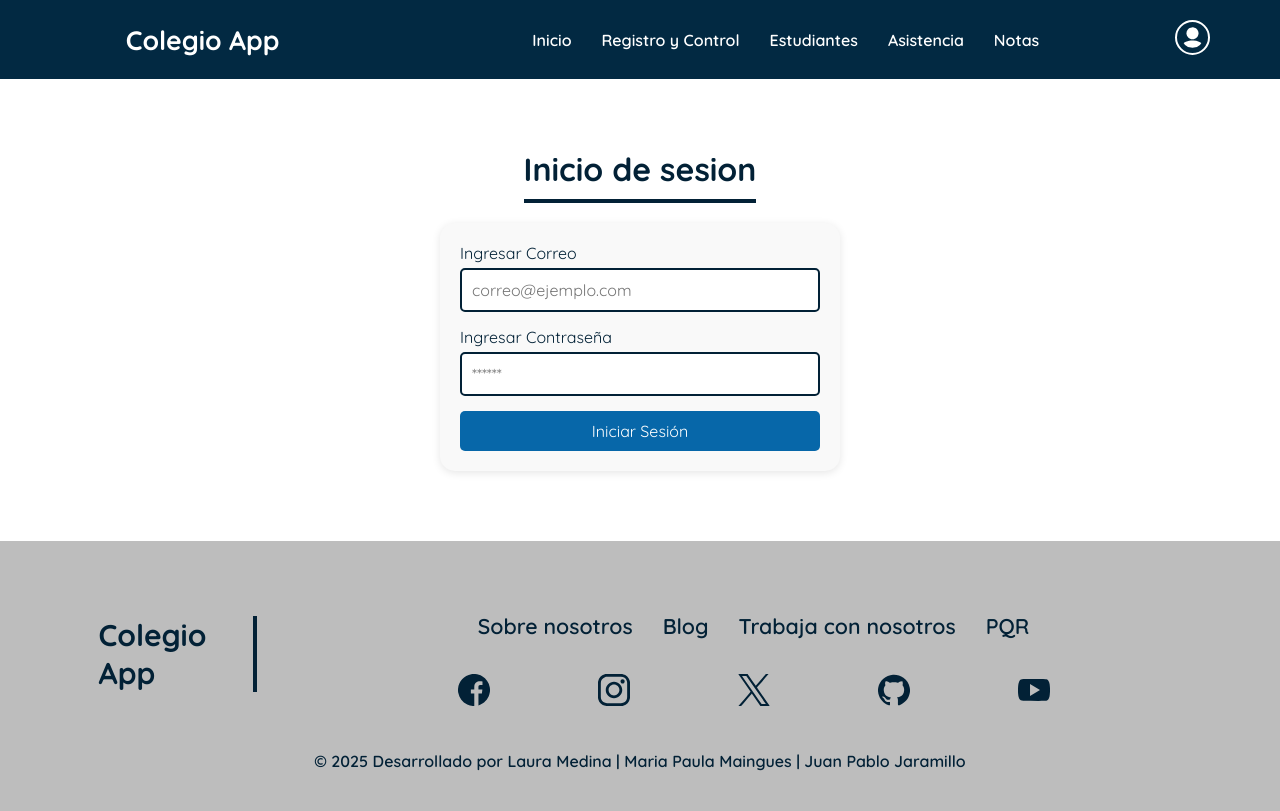
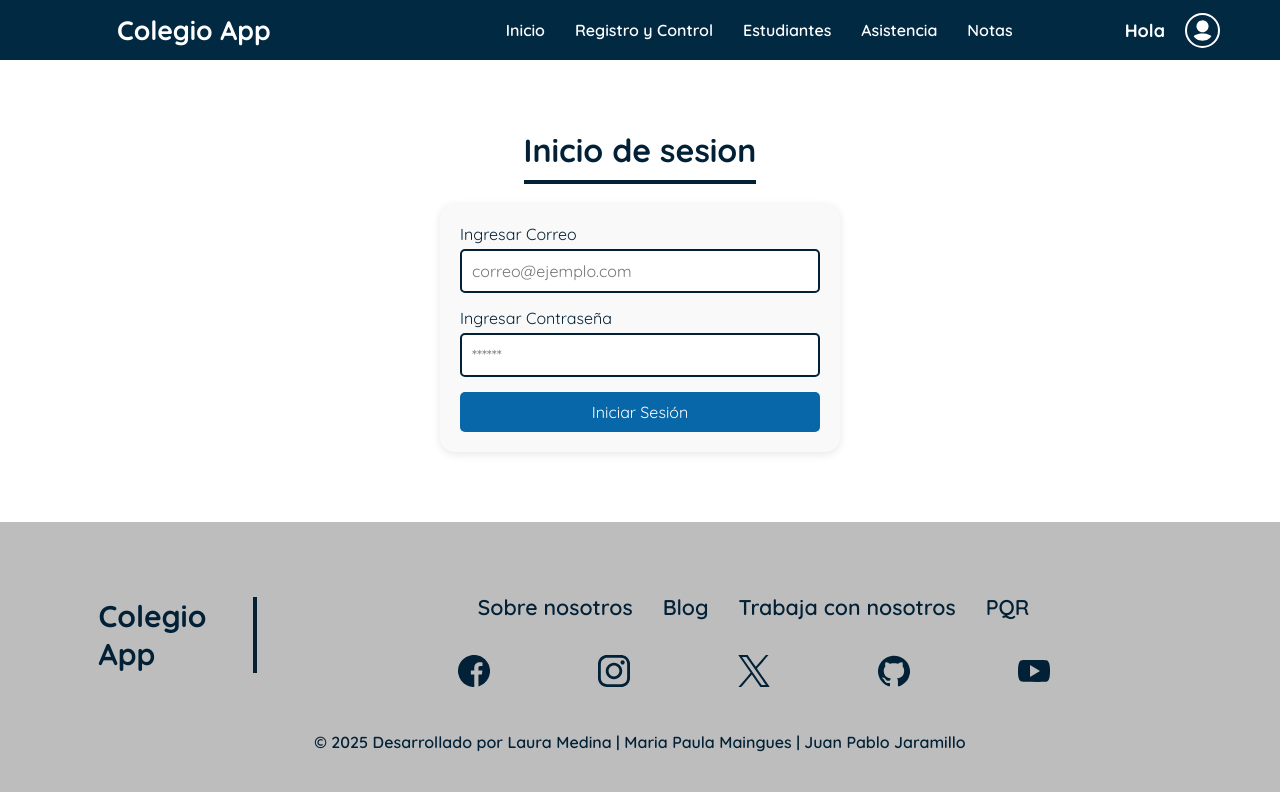
Before and after one commit to jpjaramillo95/proyectoColegio, a React (Vite) app: page /login in a window 1280 px wide. Built offline with nearby package versions, Linux system fonts and the light colour scheme.

Commit message:
feat se actualiza menu

```diff
--- a/src/components/common/Menu.css
+++ b/src/components/common/Menu.css
@@ -36,12 +36,55 @@ ul li {
   margin: 0px;
 }
 
+.usuarioContainer {
+  display: flex;
+  align-items: center;
+  gap: 10px;
+  cursor: pointer;
+  position: relative;
+}
+
+.menuPerfil {
+  position: absolute;
+  top: 60px;
+  right: 10px;
+  background: white;
+  border-radius: 5px;
+  padding: 10px;
+  box-shadow: 0px 4px 8px rgba(0, 0, 0, 0.2);
+  z-index: 9999;
+}
+
+.logoutButton {
+  background: #f44336;
+  color: white;
+  border: none;
+  margin-top: 3px;
+  padding: 10px 15px;
+  cursor: pointer;
+  font-size: 14px;
+  font-weight: bold;
+  border-radius: 5px;
+  width: 100%;
+}
+
+.logoutButton:hover {
+  background: #d32f2f;
+}
+
+.nombreUser {
+  color: white;
+  font-size: 18px;
+  font-weight: bold;
+  margin-right: 10px;
+}
+
 .iconoMenu {
   height: 35px;
   border: white solid 2px;
   padding: 5px;
   border-radius: 50%;
-  margin-right: 35px;
+  margin-right: 40px;
 }
 
 a {
--- a/src/components/common/Menu.jsx
+++ b/src/components/common/Menu.jsx
@@ -1,11 +1,22 @@
 import { NavLink } from "react-router-dom"
 import './Menu.css'
-import { useState } from "react"
+import { useEffect, useState } from "react"
 import cuenta from "../../../src/assets/img/cuenta.svg"
+import { useAuth } from "../../context/AuthContext";
 // import notificacion from "../../../src/assets/img/notificacion.svg"
 
 export default function Menu() {
     const [menuAbierto, setMenuAbierto] = useState(false);
+    const [menuPerfilAbierto, setMenuPerfilAbierto] = useState(false);
+
+    let{user, logout} = useAuth();
+
+    console.log("info user: ", user)
+
+    useEffect(()=>{
+        console.log("user: ", user)
+    })
+
   return (
     <>
         <section id="menu">
@@ -32,13 +43,25 @@ export default function Menu() {
                     <li>Notas</li>
                 </NavLink>
             </ul>
+            {/* <ul className="iconsMenu">
+                <NavLink to="/login">
+                    <li className="usuarioContainer">
+                        <p className="nombreUser">{user ? user.username: "Hola "}</p>
+                        <img src={cuenta} alt="icono-usuario" className="iconoMenu"/>
+                    </li>
+                </NavLink>
+            </ul> */}
             <ul className="iconsMenu">
-                {/* <NavLink to="/notificaciones">
-                    <li><img src={notificacion} alt="icono-notificacion " className="iconoMenu"/></li>
-                </NavLink> */}
-                <NavLink to="/login">
-                    <li><img src={cuenta} alt="icono-usuario" className="iconoMenu"/></li>
-                </NavLink>
+                <div className="usuarioContainer" onClick={() => setMenuPerfilAbierto(!menuPerfilAbierto)}>
+                    <p className="nombreUser">{user ? user.username : "Hola"}</p>
+                    <img src={cuenta} alt="icono-usuario" className="iconoMenu"/>
+                </div>
+
+                {menuPerfilAbierto && (
+                    <div className="menuPerfil">
+                        <button className="logoutButton" onClick={()=>logout()} >Cerrar sesión</button>
+                    </div>
+                )}
             </ul>
         </section>
     </>
--- a/src/context/AuthContext.jsx
+++ b/src/context/AuthContext.jsx
@@ -19,12 +19,12 @@ export default function AuthContext({children}) {
     function login(formUser){
       setUser(formUser);
       localStorage.setItem('userData', JSON.stringify(formUser));
-      setUser(JSON.parse(localStorage.getItem('userData')));
     }
 
     function logout(){
       setUser(null);
       localStorage.removeItem('userData');
+      window.location.reload();
     }
 
   return (
```
